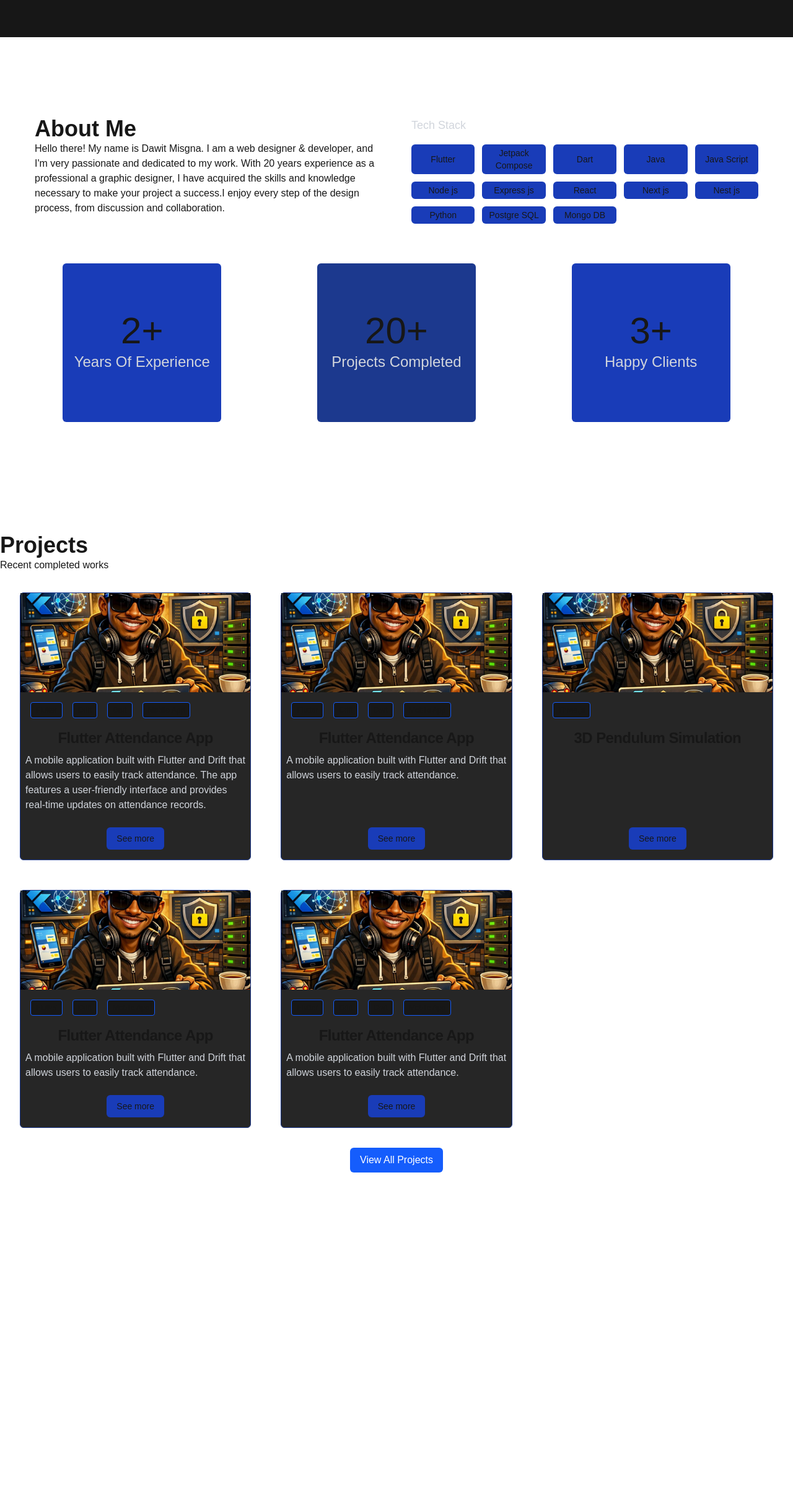
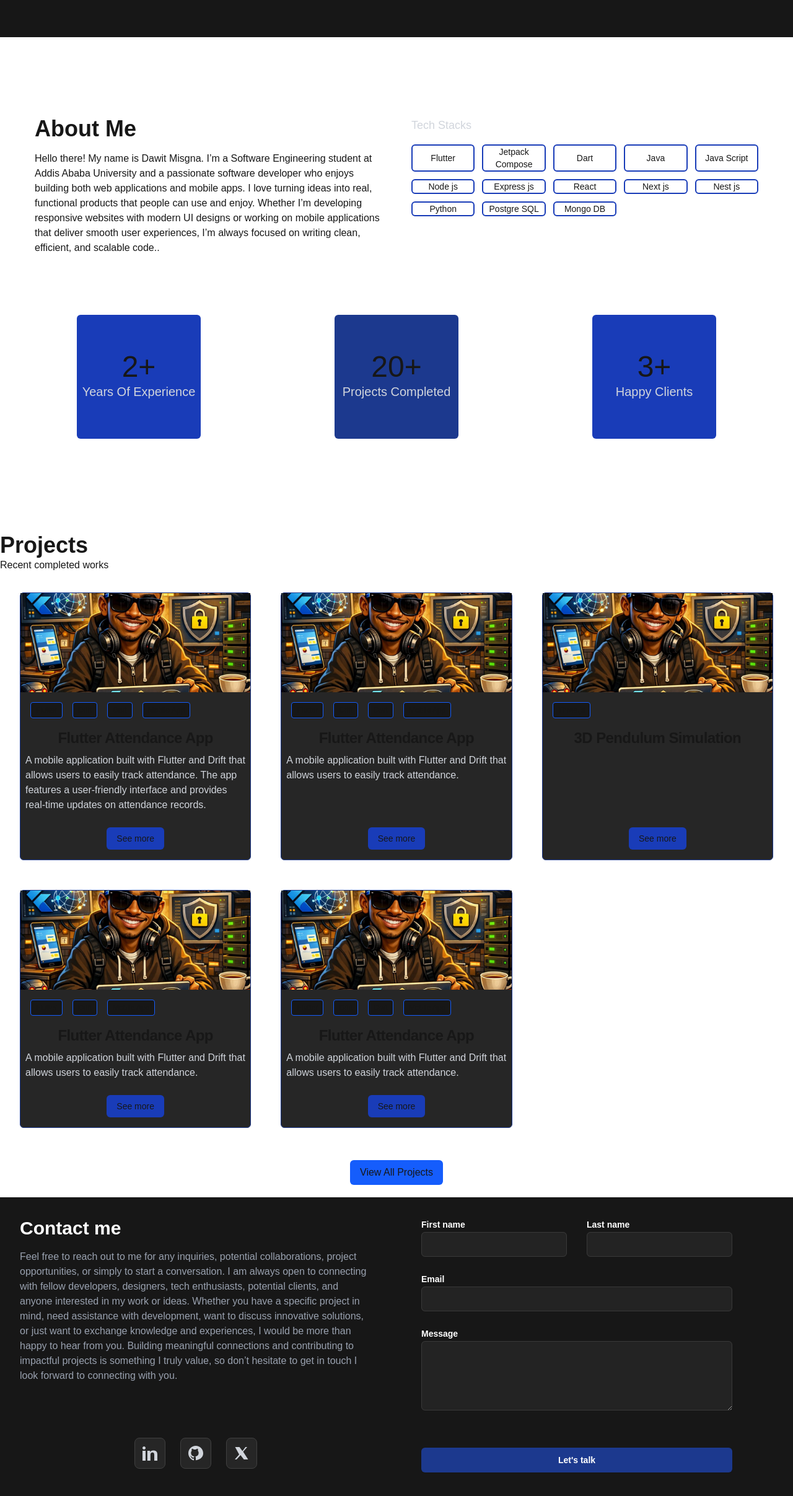
Before and after one commit to Dave-misgna/portfolio, a Next.js app: page / in a window 1280 px wide. Shown: the part 740-3154 px from the top of the page at 62% size. Before the commit the page ends 2632 px from the top, so only its background shows below. Built offline with nearby package versions, Linux system fonts and the light colour scheme.

Commit message:
adding contact me section, footer and updating exisiting sections

```diff
--- a/app/components/Navbar.tsx
+++ b/app/components/Navbar.tsx
@@ -7,7 +7,7 @@ export default function Navbar() {
     <nav className="fixed top-0 w-full bg-gray-900/80 backdrop-blur-md z-50">
       <div className="flex justify-between items-center h-16 ">
 
-        <a href="#introduction" className="text-xl font-bold text-white  px-8">
+        <a href="#intro" className="text-xl font-bold text-white  px-8">
           Dawit
         </a>
 
--- a/app/components/pages/Introduction.tsx
+++ b/app/components/pages/Introduction.tsx
@@ -27,7 +27,7 @@ export default function Introduction() {
               font-medium rounded-md shadow-sm bg-blue-500 hover:bg-blue-700 text-white basis-xs ">
                 Resume
               </Link>
-              <Link href=""className="inline-flex items-center justify-center px-2 py-2 border border-blue-500
+              <Link href="#contact"className="inline-flex items-center justify-center px-2 py-2 border border-blue-500
                font-medium rounded-md shadow-sm bg-gray-700 hover:bg-gray-900 text-white basis-xs">
                 Let's Talk
               </Link>
--- a/app/components/pages/about.tsx
+++ b/app/components/pages/about.tsx
@@ -4,45 +4,46 @@ export default function About() {
       <div className="flex gap-12 p-8 sm:flex-row">
         <div className="flex-1 max-w-5xl">
           <h1 className="text-4xl font-bold mb-6">About Me</h1>
-          <p className="text-start">Hello there! My name is Dawit Misgna.
-            I am a web designer & developer, and I'm very passionate and dedicated to my work.
-              With 20 years experience as a professional a graphic designer,
-              I have acquired the skills and knowledge necessary to make your project
-              a success.I enjoy every step of the design process, from discussion and collaboration.</p>
+          <p className="text-start py-4">Hello there! My name is Dawit Misgna.
+            I’m a Software Engineering student at Addis Ababa University and
+            a passionate software developer who enjoys building both web applications and mobile apps.
+            I love turning ideas into real, functional products that people can use and enjoy.
+            Whether I’m developing responsive websites with modern UI designs or working on mobile applications
+            that deliver smooth user experiences, I’m always focused on writing clean, efficient, and scalable code..</p>
         </div>
         <div className="flex-1">
-          <p className="text-lg text-gray-300 leading-relaxed"> Tech Stack</p>
+          <p className="text-lg text-gray-300 leading-relaxed"> Tech Stacks</p>
           <div className="grid gap-4 sm:gap-3 pt-4 grid-cols-2 sm:grid-cols-3 md:grid-cols-4 lg:grid-cols-5">
-             <button type="button" className=" bg-blue-800 rounded-md p-1 text-sm font-medium">Flutter</button>
-             <button type="button" className="bg-blue-800 rounded-md p-1 text-sm font-medium">Jetpack Compose</button>
-             <button type="button" className="bg-blue-800 rounded-md p-1 text-sm font-medium">Dart</button>
-             <button type="button" className="bg-blue-800 rounded-md p-1 text-sm font-medium">Java</button>
-             <button type="button" className="bg-blue-800 rounded-md p-1 text-sm font-medium">Java Script</button>
-             <button type="button" className="bg-blue-800 rounded-md p-1 text-sm font-medium">Node js</button>
-             <button type="button" className="bg-blue-800 rounded-md p-1 text-sm font-medium">Express js</button>
-             <button type="button" className="bg-blue-800 rounded-md p-1 text-sm font-medium">React</button>
-             <button type="button" className="bg-blue-800 rounded-md p-1 text-sm font-medium">Next js</button>
-             <button type="button" className="bg-blue-800 rounded-md p-1 text-sm font-medium">Nest js</button>
-             <button type="button" className="bg-blue-800 rounded-md p-1 text-sm font-medium">Python</button>
-             <button type="button" className="bg-blue-800 rounded-md p-1 text-sm font-medium">Postgre SQL</button>
-             <button type="button" className="bg-blue-800 rounded-md p-1 text-sm font-medium">Mongo DB</button>
+             <button type="button" className="border-2 border-blue-800 rounded-md text-sm font-medium">Flutter</button>
+             <button type="button" className="border-2 border-blue-800 rounded-md text-sm font-medium">Jetpack Compose</button>
+             <button type="button" className="border-2 border-blue-800 rounded-md text-sm font-medium">Dart</button>
+             <button type="button" className="border-2 border-blue-800 rounded-md text-sm font-medium">Java</button>
+             <button type="button" className="border-2 border-blue-800 rounded-md text-sm font-medium">Java Script</button>
+             <button type="button" className="border-2 border-blue-800 rounded-md text-sm font-medium">Node js</button>
+             <button type="button" className="border-2 border-blue-800 rounded-md text-sm font-medium">Express js</button>
+             <button type="button" className="border-2 border-blue-800 rounded-md text-sm font-medium">React</button>
+             <button type="button" className="border-2 border-blue-800 rounded-md text-sm font-medium">Next js</button>
+             <button type="button" className="border-2 border-blue-800 rounded-md text-sm font-medium">Nest js</button>
+             <button type="button" className="border-2 border-blue-800 rounded-md text-sm font-medium">Python</button>
+             <button type="button" className="border-2 border-blue-800 rounded-md text-sm font-medium">Postgre SQL</button>
+             <button type="button" className="border-2 border-blue-800 rounded-md  text-sm font-medium">Mongo DB</button>
           </div>
 
         </div>
       </div>
 
-        <div className="w-full grid justify-items-center md:grid-cols-3 sm:grid-cols-2 py-8">
-          <div className="flex items-center justify-center flex-col box-border size-64 rounded-md mt-12 bg-blue-800">
-            <h1 className="text-6xl">2+</h1>
-            <p className="text-2xl text-gray-300 leading-relaxed">Years Of Experience</p>
+        <div className="w-full grid justify-items-center md:grid-cols-3 sm:grid-cols-2 py-12 gap-4">
+          <div className="flex items-center justify-center flex-col box-border size-50 rounded-md bg-blue-800">
+            <h1 className="text-5xl">2+</h1>
+            <p className="text-xl text-gray-300 leading-relaxed">Years Of Experience</p>
           </div>
-          <div className="flex items-center justify-center flex-col box-border size-64 rounded-md mt-12 bg-blue-900">
-            <h1 className="text-6xl">20+</h1>
-            <p className="text-2xl text-gray-300 leading-relaxed">Projects Completed</p>
+          <div className="flex items-center justify-center flex-col box-border size-50 rounded-md bg-blue-900">
+            <h1 className="text-5xl">20+</h1>
+            <p className="text-xl text-gray-300 leading-relaxed">Projects Completed</p>
           </div>
-          <div className="flex items-center justify-center flex-col box-border size-64 rounded-md mt-12 bg-blue-800">
-            <h1 className="text-6xl">3+</h1>
-            <p className="text-2xl text-gray-300 leading-relaxed">Happy Clients</p>
+          <div className="flex items-center justify-center flex-col box-border size-50 rounded-md bg-blue-800">
+            <h1 className="text-5xl">3+</h1>
+            <p className="text-xl text-gray-300 leading-relaxed">Happy Clients</p>
           </div>
         </div>
 
--- /dev/null
+++ b/app/components/pages/contact.tsx
@@ -0,0 +1,151 @@
+import Link from "next/link";
+
+export default function Contact(){
+    return(
+        <section id="contact" className="min-h-screen bg-neutral-900">
+            <div className="grid sm:grid-cols-2 gap-20 items-start p-8">
+                <div>
+                    <h1 className="text-3xl font-bold text-white">Contact me</h1>
+                    <p className="py-4 text-gray-400">
+                        Feel free to reach out to me for any inquiries, potential collaborations, project opportunities,
+                        or simply to start a conversation. I am always open to connecting with fellow developers, designers,
+                        tech enthusiasts, potential clients, and anyone interested in my work or ideas.
+                        Whether you have a specific project in mind, need assistance with development,
+                        want to discuss innovative solutions, or just want to exchange knowledge and experiences,
+                        I would be more than happy to hear from you. Building meaningful connections and contributing to impactful
+                        projects is something I truly value, so don’t hesitate to get in touch I look forward to connecting with you.
+                    </p>
+                    <div className="flex items-center justify-center gap-6 py-18">
+
+                        <Link href="https://linkedin.com/in/yourusername" target="_blank"
+                            className="p-3 rounded-lg border border-neutral-700 bg-neutral-800
+                            hover:border-blue-500 hover:bg-neutral-700
+                            transition-all duration-300 hover:scale-110"
+                        >
+                            <svg
+                            className="w-6 h-6 text-gray-300 hover:text-blue-500 transition-colors"
+                            fill="currentColor"
+                            viewBox="0 0 24 24"
+                            >
+                            <path d="M4.98 3.5C4.98 4.88 3.88 6 2.5 6S0 4.88 0 3.5 1.12 1 2.5 1s2.48 1.12 2.48 2.5zM0 8h5v16H0V8zm7.5 0h4.78v2.2h.07c.67-1.27 2.3-2.6 4.73-2.6C22.42 7.6 24 10.02 24 14.1V24h-5v-8.6c0-2.05-.04-4.7-2.86-4.7-2.87 0-3.3 2.24-3.3 4.55V24h-5V8z" />
+                            </svg>
+                        </Link>
+
+
+                        <Link
+                        href="https://github.com/yourusername"
+                        target="_blank"
+                        className="p-3 rounded-lg border border-neutral-700 bg-neutral-800
+                        hover:border-white hover:bg-neutral-700
+                        transition-all duration-300 hover:scale-110"
+                    >
+                        <svg
+                        className="w-6 h-6 text-gray-300 hover:text-white transition-colors"
+                        fill="currentColor"
+                        viewBox="0 0 24 24"
+                        >
+                        <path d="M12 0C5.37 0 0 5.37 0 12c0 5.3 3.44 9.8 8.2 11.38.6.1.82-.26.82-.58v-2.23c-3.34.73-4.04-1.61-4.04-1.61-.55-1.38-1.33-1.75-1.33-1.75-1.08-.74.08-.73.08-.73 1.2.08 1.83 1.23 1.83 1.23 1.06 1.8 2.8 1.28 3.48.98.1-.77.42-1.28.76-1.57-2.66-.3-5.46-1.33-5.46-5.92 0-1.31.47-2.38 1.23-3.22-.12-.3-.53-1.52.12-3.18 0 0 1-.32 3.3 1.23a11.4 11.4 0 013 0c2.3-1.55 3.3-1.23 3.3-1.23.65 1.66.24 2.88.12 3.18.76.84 1.23 1.91 1.23 3.22 0 4.6-2.8 5.61-5.47 5.92.43.37.82 1.1.82 2.22v3.29c0 .32.22.69.82.58C20.56 21.8 24 17.3 24 12c0-6.63-5.37-12-12-12z" />
+                        </svg>
+                    </Link>
+
+
+                    <Link
+                        href="https://twitter.com/yourusername"
+                        target="_blank"
+                        className="p-3 rounded-lg border border-neutral-700 bg-neutral-800
+                        hover:border-sky-400 hover:bg-neutral-700
+                        transition-all duration-300 hover:scale-110"
+                    >
+                        <svg
+                        className="w-6 h-6 text-gray-300 hover:text-sky-400 transition-colors"
+                        fill="currentColor"
+                        viewBox="0 0 24 24"
+                        >
+                        <path d="M18.244 2H21l-6.56 7.5L22.5 22h-6.86l-5.38-7.04L3.9 22H1l7.06-8.06L1.5 2h6.98l4.88 6.4L18.244 2z" />
+                        </svg>
+                    </Link>
+
+                    </div>
+
+                </div>
+
+                <div className="flex flex-col items-start">
+
+                    <form action="#" method="POST" className="mx-auto mt-16 max-w-xl sm:mt-20">
+                        <div className="grid grid-cols-1 gap-x-8 gap-y-6 sm:grid-cols-2">
+                        <div>
+                            <label htmlFor="first-name" className="block text-sm/6 font-semibold text-white">
+                            First name
+                            </label>
+                            <div className="mt-2.5">
+                            <input
+                                id="first-name"
+                                name="first-name"
+                                type="text"
+                                autoComplete="given-name"
+                                className="block w-full rounded-md bg-white/5 px-3.5 py-2 text-base text-white outline-1 -outline-offset-1 outline-white/10 placeholder:text-gray-500 focus:outline-2 focus:-outline-offset-2 focus:outline-indigo-500"
+                            />
+                            </div>
+                        </div>
+                        <div>
+                            <label htmlFor="last-name" className="block text-sm/6 font-semibold text-white">
+                            Last name
+                            </label>
+                            <div className="mt-2.5">
+                            <input
+                                id="last-name"
+                                name="last-name"
+                                type="text"
+                                autoComplete="family-name"
+                                className="block w-full rounded-md bg-white/5 px-3.5 py-2 text-base text-white outline-1 -outline-offset-1 outline-white/10 placeholder:text-gray-500 focus:outline-2 focus:-outline-offset-2 focus:outline-indigo-500"
+                            />
+                            </div>
+                        </div>
+
+                        <div className="sm:col-span-2">
+                            <label htmlFor="email" className="block text-sm/6 font-semibold text-white">
+                            Email
+                            </label>
+                            <div className="mt-2.5">
+                            <input
+                                id="email"
+                                name="email"
+                                type="email"
+                                autoComplete="email"
+                                className="block w-full rounded-md bg-white/5 px-3.5 py-2 text-base text-white outline-1 -outline-offset-1 outline-white/10 placeholder:text-gray-500 focus:outline-2 focus:-outline-offset-2 focus:outline-indigo-500"
+                            />
+                            </div>
+                        </div>
+
+                        <div className="sm:col-span-2">
+                            <label htmlFor="message" className="block text-sm/6 font-semibold text-white">
+                            Message
+                            </label>
+                            <div className="mt-2.5">
+                            <textarea
+                                id="message"
+                                name="message"
+                                rows={4}
+                                className="block w-full rounded-md bg-white/5 px-3.5 py-2 text-base text-white outline-1 -outline-offset-1 outline-white/10 placeholder:text-gray-500 focus:outline-2 focus:-outline-offset-2 focus:outline-indigo-500"
+                                defaultValue={''}
+                            />
+                            </div>
+                        </div>
+                        </div>
+
+                        <div className="py-15">
+                            <button
+                                type="submit"
+                                className="block w-full rounded-md bg-blue-900 px-3.5 py-2.5 text-center text-sm font-semibold
+                                text-white shadow-xs hover:bg-blue-800 focus-visible:outline-2 focus-visible:outline-offset-2
+                                focus-visible:outline-blue-500">
+                                Let's talk
+                            </button>
+                        </div>
+                    </form>
+                </div>
+
+    </div>
+        </section>
+    );
+}
--- a/app/components/pages/projects.tsx
+++ b/app/components/pages/projects.tsx
@@ -1,3 +1,4 @@
+import Link from "next/link";
 import ProjectCard from "../common/project_card";
 export default function Projects(){
     const projects = [
@@ -56,10 +57,10 @@ export default function Projects(){
                     />
                 ))}
             </div>
-            <div className="flex justify-center mt-8">
-                <button type="button" className="px-4 py-2 bg-blue-600 text-white rounded-md hover:bg-blue-700 transition-colors duration-200">
+            <div className="flex justify-center mt-8 py-5">
+                <Link href="#" className="px-4 py-2 bg-blue-600 text-white rounded-md hover:bg-blue-700 transition-colors duration-200">
                     View All Projects
-                </button>
+                </Link>
             </div>
         </section>
     );
--- a/app/layout.tsx
+++ b/app/layout.tsx
@@ -1,3 +1,4 @@
+import Footer from "./components/footer";
 import Navbar from "./components/Navbar";
 import "./globals.css";
 
@@ -12,7 +13,7 @@ export default function RootLayout({
       <body className="bg-black text-white">
         <Navbar />
         {children}
-        <footer />
+        <Footer />
       </body>
     </html>
 
--- a/app/page.tsx
+++ b/app/page.tsx
@@ -1,5 +1,6 @@
 import Introduction from "./components/pages/Introduction";
 import About from "./components/pages/about";
+import Contact from "./components/pages/contact";
 import Projects from "./components/pages/projects";
 
 
@@ -9,7 +10,7 @@ export default function Home() {
       <Introduction />
       <About />
       <Projects />
-      {/* <Contact />   */}
+      <Contact />
     </main>
   );
 }
```
Also changed, not shown: app/components/footer.tsx (added, +7 -0 lines).
